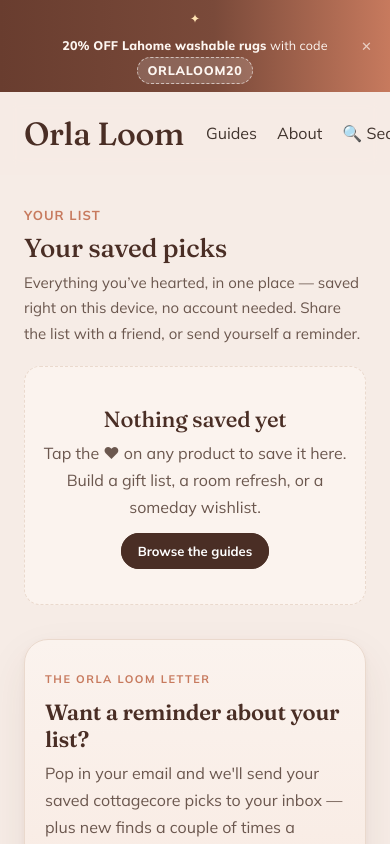
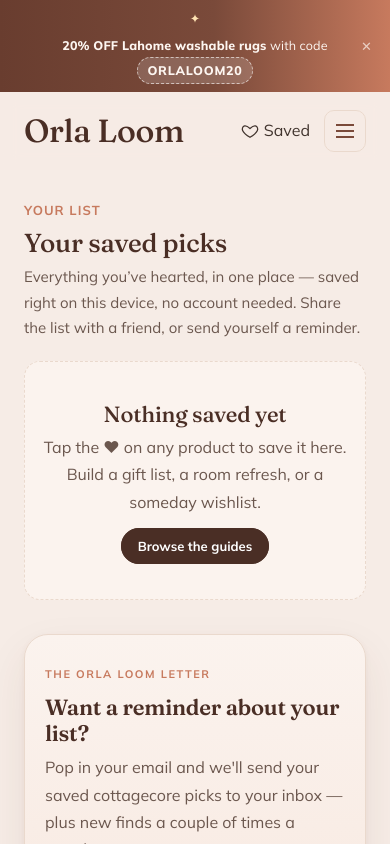
Before and after one commit to Arash8382/orlaloom, a Next.js app: page /wishlist in a window 390 px wide. Shown: the top 844 px of the page. Built offline with nearby package versions, Linux system fonts and the light colour scheme.

Commit message:
Mobile: 2-per-row storefront grid + fix cut-off header links (hamburger only)

```diff
--- a/app/globals.css
+++ b/app/globals.css
@@ -88,7 +88,8 @@ h1, h2, h3, h4 { font-family: var(--serif); font-optical-sizing: auto; font-weig
 @media (max-width: 900px) {
   .container { padding: 0 24px; }
   .header-inner { padding: 18px 24px; }
-  .nav-desktop, .header-right .saved, .header-right .ig-link { display: none; }
+  .nav-desktop, .header-right .saved, .header-right .ig-link,
+  .header-right .search-link, .header-right .saved-link, .header-right .search-pill { display: none; }
   .hamburger { display: inline-flex; }
   .mobile-menu a { padding: 14px 24px; }
 }
@@ -483,7 +484,7 @@ h1, h2, h3, h4 { font-family: var(--serif); font-optical-sizing: auto; font-weig
 /* ---- Storefront: banner + dots + responsive grid (desktop unifies the menu) ---- */
 .mgp-wrap { max-width: 1120px; margin: 0 auto; padding: 0 24px; }
 .mgp-sub2 { color: var(--muted-2); font-size: 15px; margin: 6px 0 0; }
-.mgp-grid2 { grid-template-columns: repeat(auto-fill, minmax(180px, 1fr)); gap: 16px; }
+.mgp-grid2 { grid-template-columns: 1fr 1fr; gap: 14px; }
 .mgp-banner { position: relative; aspect-ratio: 16 / 7; border-radius: 20px; overflow: hidden; background-size: cover; background-position: center; margin: 6px 0 18px; background-color: var(--card, #f4ece1); }
 .mgp-banner-scrim { position: absolute; inset: 0; background: linear-gradient(180deg, rgba(45,32,20,0) 50%, rgba(45,32,20,.5)); }
 .mgp-banner-label { position: absolute; left: 18px; bottom: 16px; color: #fff; font-family: var(--serif); font-size: 22px; letter-spacing: -.01em; }
@@ -497,7 +498,7 @@ h1, h2, h3, h4 { font-family: var(--serif); font-optical-sizing: auto; font-weig
   .mgp-chips { justify-content: center; }
   .mgp-banner { aspect-ratio: 24 / 7; }
   .mgp-banner-label { font-size: 28px; left: 26px; bottom: 22px; }
-  .mgp-grid2 { gap: 22px; }
+  .mgp-grid2 { grid-template-columns: repeat(auto-fill, minmax(180px, 1fr)); gap: 22px; }
 }
 
 .mgp-sentinel { height: 1px; width: 100%; }
```
